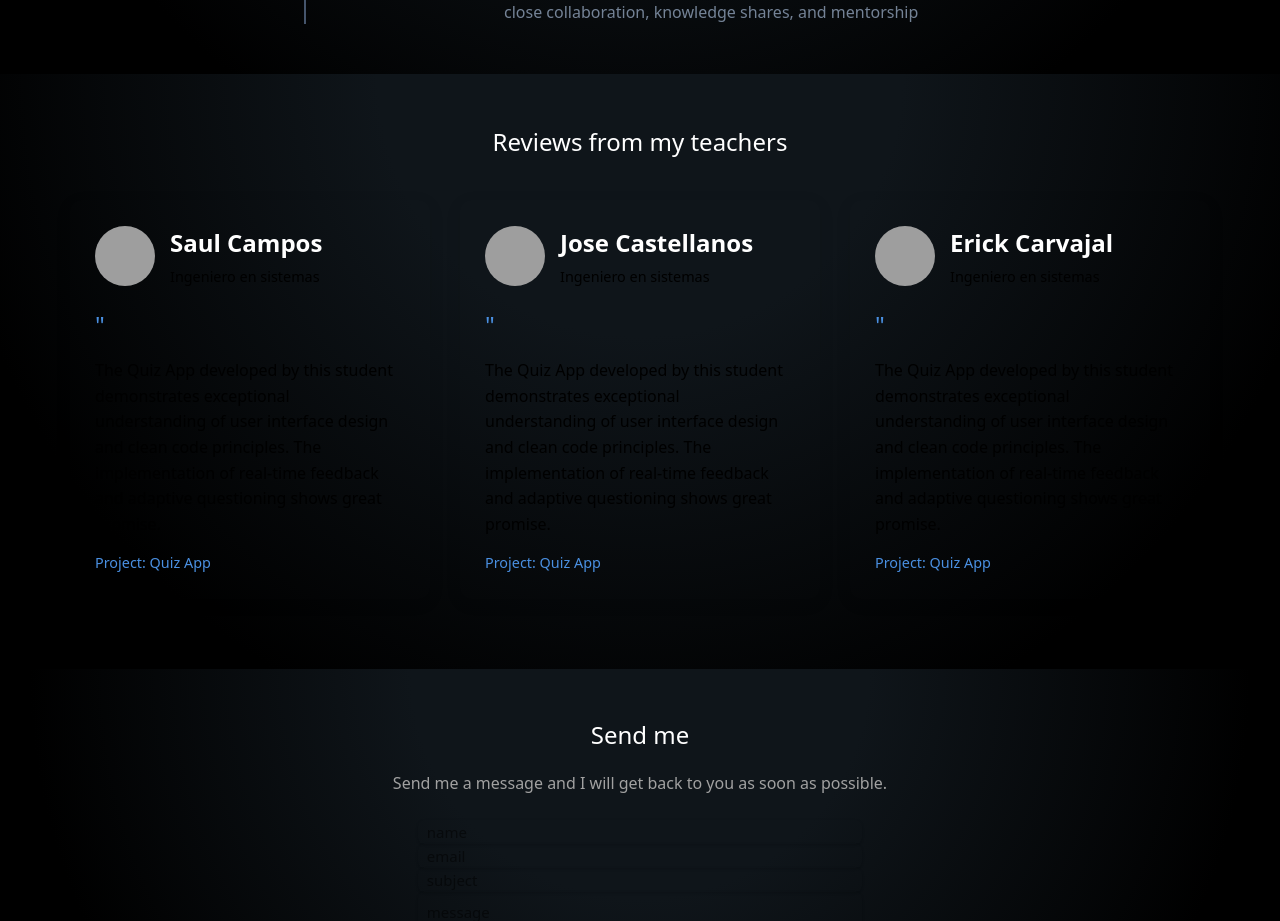
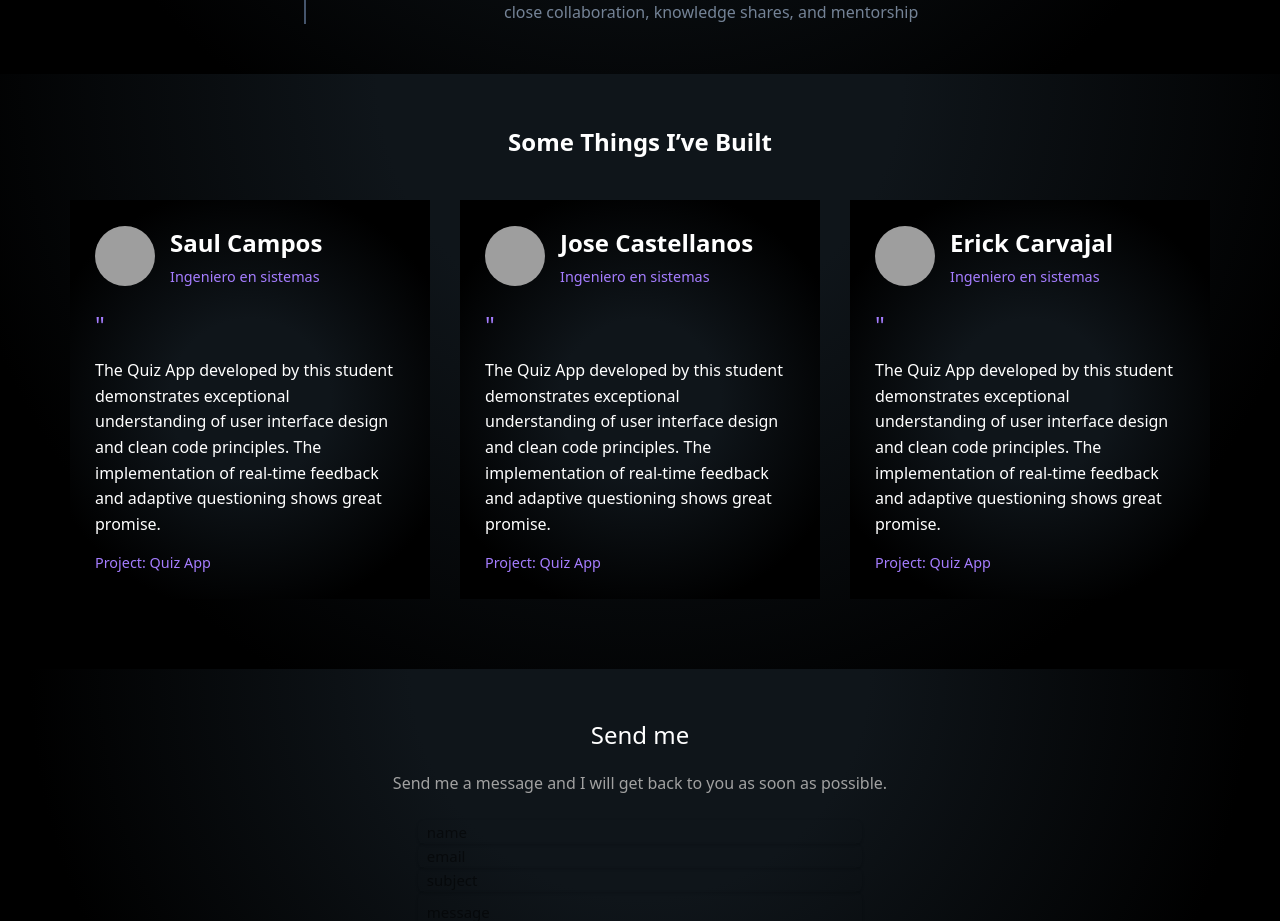
Before and after one commit to Mario-Meza/portafolio_web, a React (Vite) app: page / in a window 1280 px wide. Shown: the part 1074-1995 px from the top of the page. Built offline with nearby package versions, Linux system fonts and the light colour scheme; grey boxes are pictures that could not be loaded.

Commit message:
Modification of colors ProjectComponent

```diff
--- a/src/components/ProjectsComponent.jsx
+++ b/src/components/ProjectsComponent.jsx
@@ -16,7 +16,9 @@ const TestimonialCard = ({review}) => (
         </div>
         <div className="quote-icon">"</div>
         <p className="testimonial-text">{review.content}</p>
-        <p className="project-name">Project: {review.project}</p>
+        <a href={"#"}>
+            <p className="project-name">Project: {review.project}</p>
+        </a>
     </div>
 );
 
@@ -29,7 +31,7 @@ export const ProjectsComponent = () => {
     return (
         <section id="articles" className="section">
             <div className="testimonial-section">
-                <h2 className="section-title">Reviews from my teachers</h2>
+                <h2 className="section-title">Some Things I’ve Built</h2>
                 <div className="testimonial-grid">
                     { reviews.map((review, index) => (
                         <TestimonialCard key={index} review={review} />
--- a/src/styles/Projects.css
+++ b/src/styles/Projects.css
@@ -14,6 +14,7 @@ html {
     text-align: center;
     margin-bottom: 2rem;
     font-size: 2rem;
+    font-weight: bold;
 
 }
 
@@ -22,19 +23,20 @@ html {
     grid-template-columns: repeat(auto-fit, minmax(300px, 1fr));
     gap: 30px;
     padding: 20px 0; /* Cambiado a solo padding vertical */
+    color: white;
 }
 
 .testimonial-card {
-    border-radius: 12px;
+    /*border-radius: 12px;*/
     padding: 25px;
-    box-shadow: 0 4px 15px rgba(0, 0, 0, 0.1);
+    /*box-shadow: 0 4px 15px rgb(40, 40, 40);*/
     transition: transform 0.3s ease;
+    background: radial-gradient(circle at center,#0f151a 30%,#000 80%);
 }
 
 .testimonial-card:hover {
     transform: translateY(-5px);
 }
-
 .testimonial-header {
     display: flex;
     align-items: center;
@@ -56,14 +58,16 @@ html {
 .profile-name {
     font-weight: 600;
     margin-bottom: 5px;
+
 }
 
 .profile-role {
     font-size: 0.9rem;
+    color: #a57dff;
 }
 
 .quote-icon {
-    color: #4a90e2;
+    color: #a57dff;
     font-size: 1.5rem;
     margin-bottom: 15px;
 }
@@ -75,7 +79,7 @@ html {
 }
 
 .project-name {
-    color: #4a90e2;
+    color: #a57dff;
     font-size: 0.9rem;
     font-weight: 500;
 }
```
